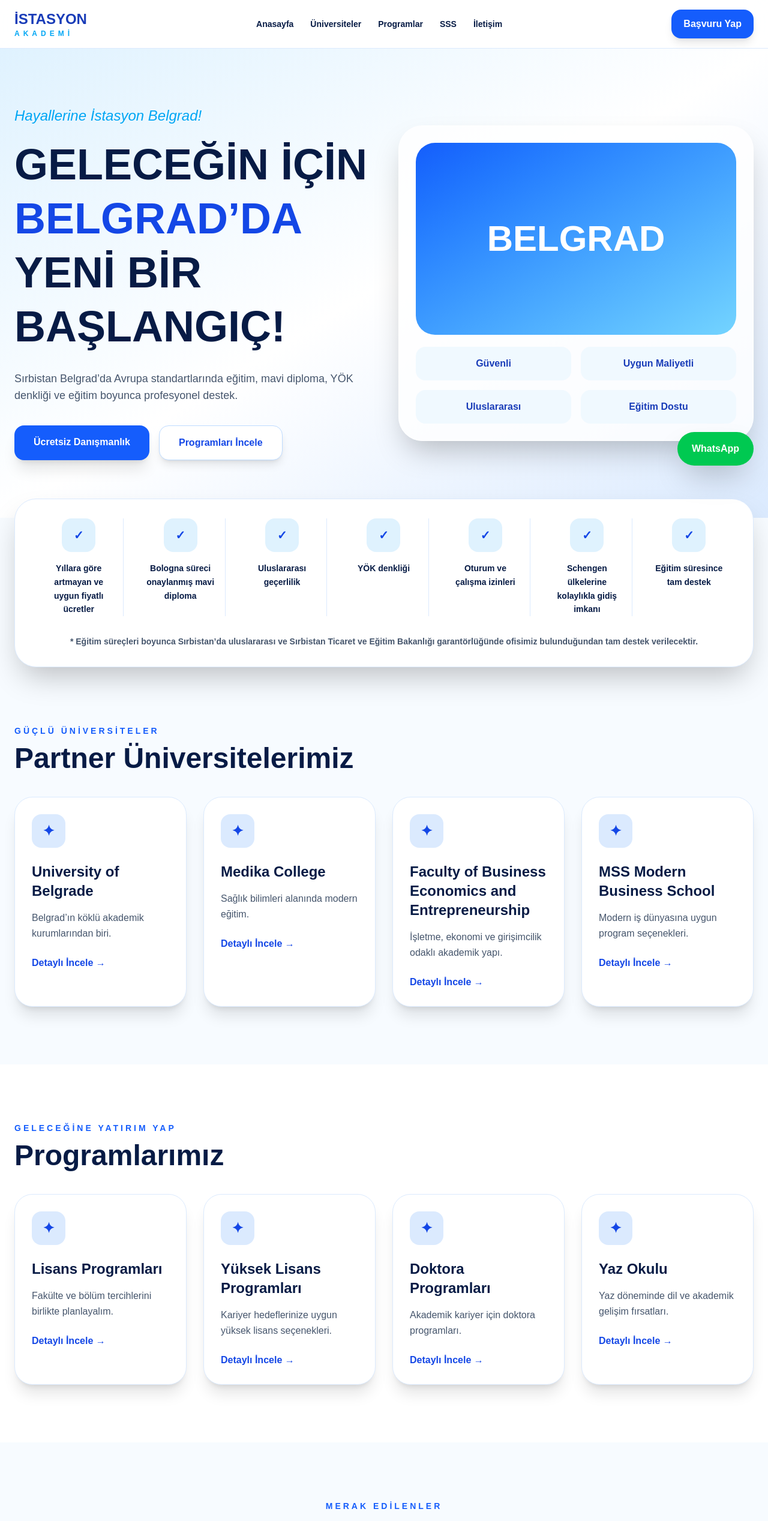
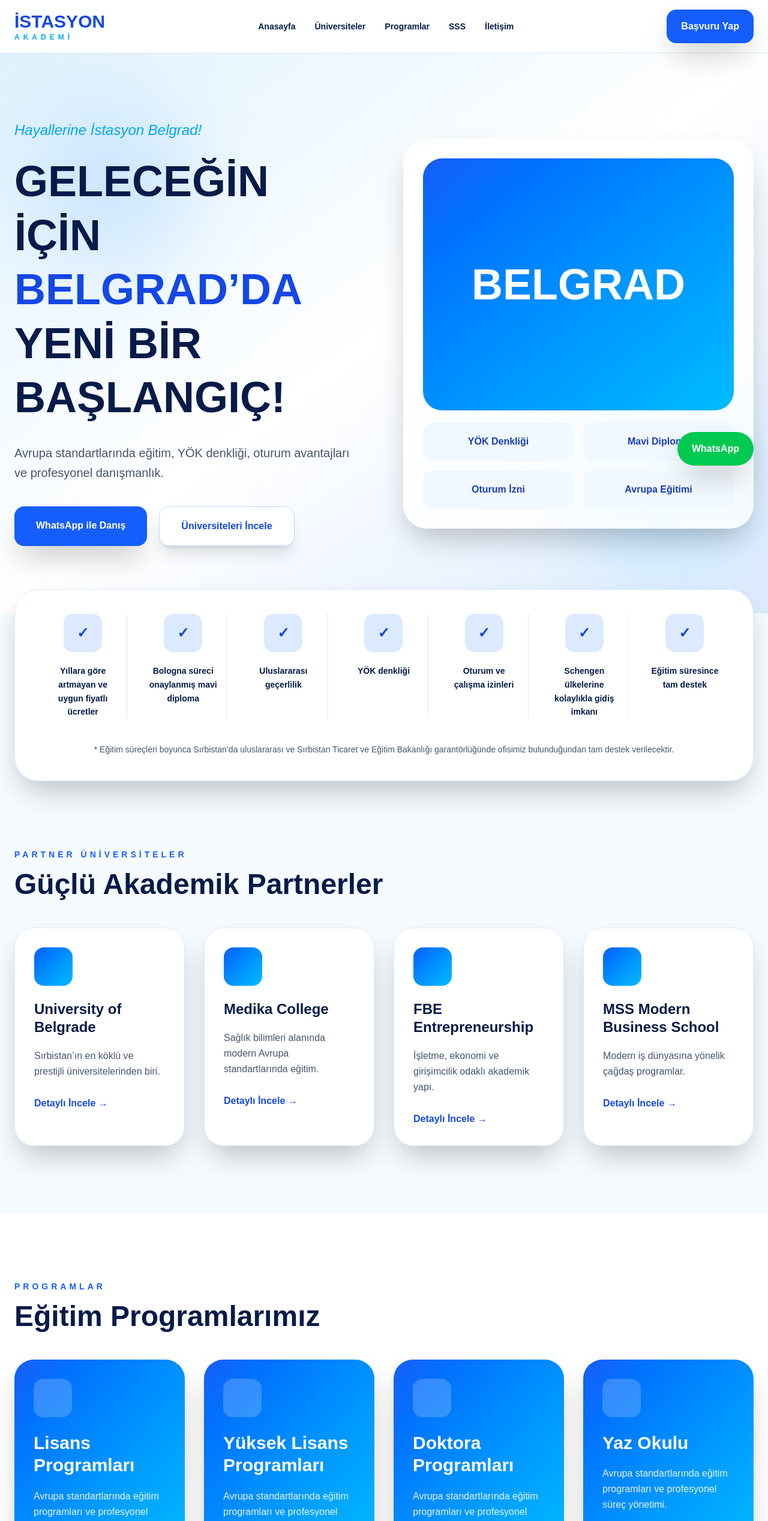
Before and after one commit to aykutkaryeditepe-spec/education-site, a Next.js app: page / in a window 1280 px wide. Shown: the top 2535 px of the page at 60% size. Built offline with nearby package versions, Linux system fonts and the light colour scheme.

Commit message:
premium full redesign

```diff
--- a/app/page.tsx
+++ b/app/page.tsx
@@ -1,4 +1,7 @@
 const phone = "381631673885";
+
+const whatsappMessage =
+  "Merhaba, Belgrad'da eğitim hakkında bilgi almak istiyorum.";
 
 const benefits = [
   "Yıllara göre artmayan ve uygun fiyatlı ücretler",
@@ -10,17 +13,42 @@ const benefits = [
   "Eğitim süresince tam destek",
 ];
 
+const universities = [
+  {
+    title: "University of Belgrade",
+    desc: "Sırbistan’ın en köklü ve prestijli üniversitelerinden biri.",
+  },
+  {
+    title: "Medika College",
+    desc: "Sağlık bilimleri alanında modern Avrupa standartlarında eğitim.",
+  },
+  {
+    title: "FBE Entrepreneurship",
+    desc: "İşletme, ekonomi ve girişimcilik odaklı akademik yapı.",
+  },
+  {
+    title: "MSS Modern Business School",
+    desc: "Modern iş dünyasına yönelik çağdaş programlar.",
+  },
+];
+
 export default function Home() {
   return (
-    <main className="min-h-screen bg-[#f7fbff] text-[#071b45]">
+    <main className="bg-[#f5fbff] text-[#061b49] overflow-hidden">
+
       <header className="sticky top-0 z-50 bg-white/90 backdrop-blur-xl border-b border-blue-100">
         <div className="max-w-7xl mx-auto px-6 py-4 flex items-center justify-between">
+
           <div>
-            <div className="text-2xl font-black text-blue-800">İSTASYON</div>
-            <div className="text-xs tracking-[6px] text-sky-500 font-bold">AKADEMİ</div>
+            <h1 className="text-3xl font-black text-blue-700">
+              İSTASYON
+            </h1>
+            <p className="text-xs tracking-[6px] text-sky-500 font-bold">
+              AKADEMİ
+            </p>
           </div>
 
-          <nav className="hidden lg:flex gap-7 text-sm font-bold">
+          <nav className="hidden lg:flex gap-8 font-bold text-sm">
             <a href="#">Anasayfa</a>
             <a href="#universiteler">Üniversiteler</a>
             <a href="#programlar">Programlar</a>
@@ -28,137 +56,276 @@ export default function Home() {
             <a href="#iletisim">İletişim</a>
           </nav>
 
-          <a href={`https://wa.me/${phone}`} className="bg-blue-600 text-white px-5 py-3 rounded-2xl font-black shadow-lg">
+          <a
+            href={`https://wa.me/${phone}?text=${encodeURIComponent(
+              whatsappMessage
+            )}`}
+            className="bg-blue-600 hover:bg-blue-700 transition text-white px-6 py-4 rounded-2xl font-black shadow-2xl"
+          >
             Başvuru Yap
           </a>
         </div>
       </header>
 
-      <section className="bg-gradient-to-br from-sky-100 via-white to-blue-100">
-        <div className="max-w-7xl mx-auto px-6 py-24 grid lg:grid-cols-2 gap-12 items-center">
+      <section className="relative bg-gradient-to-br from-sky-100 via-white to-blue-100">
+
+        <div className="absolute inset-0 opacity-30">
+          <div className="absolute top-20 left-10 w-72 h-72 bg-blue-300 rounded-full blur-3xl"></div>
+          <div className="absolute bottom-20 right-10 w-72 h-72 bg-sky-300 rounded-full blur-3xl"></div>
+        </div>
+
+        <div className="relative max-w-7xl mx-auto px-6 py-28 grid lg:grid-cols-2 gap-16 items-center">
+
           <div>
-            <p className="text-2xl italic text-sky-500 mb-5">Hayallerine İstasyon Belgrad!</p>
-            <h1 className="text-5xl lg:text-7xl font-black leading-tight">
-              GELECEĞİN İÇİN <span className="block text-blue-700">BELGRAD’DA</span>
+            <p className="text-2xl italic text-sky-500 mb-6">
+              Hayallerine İstasyon Belgrad!
+            </p>
+
+            <h2 className="text-6xl lg:text-7xl leading-tight font-black">
+              GELECEĞİN İÇİN
+              <span className="block text-blue-700">
+                BELGRAD’DA
+              </span>
               YENİ BİR BAŞLANGIÇ!
-            </h1>
-            <p className="mt-7 text-lg text-slate-600 max-w-xl">
-              Sırbistan Belgrad’da Avrupa standartlarında eğitim, mavi diploma,
-              YÖK denkliği ve eğitim boyunca profesyonel destek.
+            </h2>
+
+            <p className="mt-8 text-xl text-slate-600 leading-relaxed max-w-xl">
+              Avrupa standartlarında eğitim, YÖK denkliği,
+              oturum avantajları ve profesyonel danışmanlık.
             </p>
-            <div className="mt-9 flex flex-wrap gap-4">
-              <a href={`https://wa.me/${phone}`} className="bg-blue-600 text-white px-8 py-4 rounded-2xl font-black shadow-xl">
-                Ücretsiz Danışmanlık
+
+            <div className="flex flex-wrap gap-5 mt-10">
+              <a
+                href={`https://wa.me/${phone}?text=${encodeURIComponent(
+                  whatsappMessage
+                )}`}
+                className="bg-blue-600 hover:bg-blue-700 transition text-white px-9 py-5 rounded-2xl font-black shadow-2xl"
+              >
+                WhatsApp ile Danış
               </a>
-              <a href="#programlar" className="bg-white border border-blue-200 text-blue-700 px-8 py-4 rounded-2xl font-black shadow-lg">
-                Programları İncele
+
+              <a
+                href="#universiteler"
+                className="bg-white border border-blue-200 hover:border-blue-400 transition text-blue-700 px-9 py-5 rounded-2xl font-black shadow-xl"
+              >
+                Üniversiteleri İncele
               </a>
             </div>
           </div>
 
-          <div className="bg-white/80 border border-white rounded-[40px] p-7 shadow-2xl">
-            <div className="h-80 rounded-[32px] bg-gradient-to-br from-blue-600 to-sky-300 flex items-center justify-center text-white text-6xl font-black">
+          <div className="bg-white/80 backdrop-blur-xl border border-white rounded-[40px] p-8 shadow-2xl">
+
+            <div className="h-[420px] rounded-[32px] bg-gradient-to-br from-blue-600 to-sky-400 flex items-center justify-center text-white text-7xl font-black shadow-inner">
               BELGRAD
             </div>
+
             <div className="grid grid-cols-2 gap-4 mt-5">
-              <SmallCard title="Güvenli" />
-              <SmallCard title="Uygun Maliyetli" />
-              <SmallCard title="Uluslararası" />
-              <SmallCard title="Eğitim Dostu" />
+              <Mini title="YÖK Denkliği" />
+              <Mini title="Mavi Diploma" />
+              <Mini title="Oturum İzni" />
+              <Mini title="Avrupa Eğitimi" />
             </div>
           </div>
         </div>
       </section>
 
-      <section className="max-w-7xl mx-auto px-6 -mt-8 relative z-10">
-        <div className="bg-white rounded-[36px] shadow-2xl border border-blue-100 p-8">
+      <section className="max-w-7xl mx-auto px-6 -mt-10 relative z-20">
+        <div className="bg-white rounded-[40px] shadow-2xl border border-blue-100 p-10">
+
           <div className="grid md:grid-cols-2 lg:grid-cols-7 gap-5">
+
             {benefits.map((item) => (
-              <div key={item} className="text-center border-r last:border-r-0 border-blue-100 px-3">
-                <div className="mx-auto mb-4 w-14 h-14 rounded-2xl bg-sky-100 text-blue-700 flex items-center justify-center font-black text-xl">✓</div>
-                <p className="font-black text-sm leading-relaxed">{item}</p>
+              <div
+                key={item}
+                className="text-center border-r border-blue-100 last:border-r-0 px-4"
+              >
+                <div className="w-16 h-16 rounded-2xl bg-blue-100 text-blue-700 mx-auto mb-5 flex items-center justify-center text-2xl font-black">
+                  ✓
+                </div>
+
+                <p className="font-black text-sm leading-relaxed">
+                  {item}
+                </p>
               </div>
             ))}
           </div>
-          <p className="text-center text-sm text-slate-600 mt-8 font-semibold">
-            * Eğitim süreçleri boyunca Sırbistan’da uluslararası ve Sırbistan Ticaret ve Eğitim Bakanlığı garantörlüğünde ofisimiz bulunduğundan tam destek verilecektir.
+
+          <p className="text-center text-sm text-slate-600 mt-10 leading-relaxed">
+            * Eğitim süreçleri boyunca Sırbistan’da uluslararası ve
+            Sırbistan Ticaret ve Eğitim Bakanlığı garantörlüğünde
+            ofisimiz bulunduğundan tam destek verilecektir.
           </p>
         </div>
       </section>
 
-      <section id="universiteler" className="max-w-7xl mx-auto px-6 py-24">
-        <p className="text-blue-600 font-black tracking-[4px] text-sm">GÜÇLÜ ÜNİVERSİTELER</p>
-        <h2 className="text-4xl lg:text-5xl font-black mt-3 mb-10">Partner Üniversitelerimiz</h2>
-        <div className="grid md:grid-cols-2 lg:grid-cols-4 gap-7">
-          <Card title="University of Belgrade" text="Belgrad’ın köklü akademik kurumlarından biri." />
-          <Card title="Medika College" text="Sağlık bilimleri alanında modern eğitim." />
-          <Card title="Faculty of Business Economics and Entrepreneurship" text="İşletme, ekonomi ve girişimcilik odaklı akademik yapı." />
-          <Card title="MSS Modern Business School" text="Modern iş dünyasına uygun program seçenekleri." />
+      <section
+        id="universiteler"
+        className="max-w-7xl mx-auto px-6 py-28"
+      >
+        <p className="text-blue-600 font-black tracking-[5px] text-sm">
+          PARTNER ÜNİVERSİTELER
+        </p>
+
+        <h3 className="text-5xl font-black mt-4 mb-12">
+          Güçlü Akademik Partnerler
+        </h3>
+
+        <div className="grid md:grid-cols-2 lg:grid-cols-4 gap-8">
+
+          {universities.map((u) => (
+            <div
+              key={u.title}
+              className="bg-white rounded-[32px] p-8 shadow-2xl border border-blue-100 hover:-translate-y-3 transition duration-300"
+            >
+              <div className="w-16 h-16 rounded-2xl bg-gradient-to-br from-blue-600 to-sky-400 mb-6"></div>
+
+              <h4 className="text-2xl font-black leading-tight">
+                {u.title}
+              </h4>
+
+              <p className="mt-5 text-slate-600 leading-relaxed">
+                {u.desc}
+              </p>
+
+              <button className="mt-7 text-blue-700 font-black">
+                Detaylı İncele →
+              </button>
+            </div>
+          ))}
         </div>
       </section>
 
-      <section id="programlar" className="bg-white py-24">
+      <section
+        id="programlar"
+        className="bg-white py-28"
+      >
         <div className="max-w-7xl mx-auto px-6">
-          <p className="text-blue-600 font-black tracking-[4px] text-sm">GELECEĞİNE YATIRIM YAP</p>
-          <h2 className="text-4xl lg:text-5xl font-black mt-3 mb-10">Programlarımız</h2>
-          <div className="grid md:grid-cols-2 lg:grid-cols-4 gap-7">
-            <Card title="Lisans Programları" text="Fakülte ve bölüm tercihlerini birlikte planlayalım." />
-            <Card title="Yüksek Lisans Programları" text="Kariyer hedeflerinize uygun yüksek lisans seçenekleri." />
-            <Card title="Doktora Programları" text="Akademik kariyer için doktora programları." />
-            <Card title="Yaz Okulu" text="Yaz döneminde dil ve akademik gelişim fırsatları." />
+
+          <p className="text-blue-600 font-black tracking-[5px] text-sm">
+            PROGRAMLAR
+          </p>
+
+          <h3 className="text-5xl font-black mt-4 mb-12">
+            Eğitim Programlarımız
+          </h3>
+
+          <div className="grid md:grid-cols-2 lg:grid-cols-4 gap-8">
+            <Program title="Lisans Programları" />
+            <Program title="Yüksek Lisans Programları" />
+            <Program title="Doktora Programları" />
+            <Program title="Yaz Okulu" />
           </div>
         </div>
       </section>
 
-      <section id="sss" className="max-w-5xl mx-auto px-6 py-24">
-        <p className="text-center text-blue-600 font-black tracking-[4px] text-sm">MERAK EDİLENLER</p>
-        <h2 className="text-center text-4xl lg:text-5xl font-black mt-3 mb-10">Sıkça Sorulan Sorular</h2>
+      <section
+        id="sss"
+        className="max-w-5xl mx-auto px-6 py-28"
+      >
+        <p className="text-center text-blue-600 font-black tracking-[5px] text-sm">
+          SIKÇA SORULAN SORULAR
+        </p>
+
+        <h3 className="text-center text-5xl font-black mt-4 mb-12">
+          Merak Edilenler
+        </h3>
+
         {[
-          "Sırbistan’da eğitim almak için gerekli şartlar nelerdir?",
-          "YÖK denkliği var mı?",
-          "Oturum ve çalışma izinleri nasıl ilerliyor?",
+          "YÖK denkliği mevcut mu?",
+          "Oturum izni alınabiliyor mu?",
+          "Başvuru için hangi belgeler gerekli?",
+          "Ücretler yıllık artıyor mu?",
           "Eğitim dili nedir?",
-          "Başvuru sürecinde hangi belgeler gerekir?",
-        ].map((q) => (
-          <details key={q} className="bg-white border border-blue-100 rounded-2xl p-5 mb-4 shadow">
-            <summary className="font-black cursor-pointer">{q}</summary>
-            <p className="mt-4 text-slate-600">
-              Süreç öğrencinin eğitim seviyesine ve tercih edilen programa göre değerlendirilir. Detaylı bilgi için danışmanlık ekibimizle iletişime geçebilirsiniz.
+        ].map((item) => (
+          <details
+            key={item}
+            className="bg-white rounded-3xl p-6 mb-5 shadow-xl border border-blue-100"
+          >
+            <summary className="cursor-pointer font-black text-lg">
+              {item}
+            </summary>
+
+            <p className="mt-5 text-slate-600 leading-relaxed">
+              Öğrencinin tercih ettiği üniversite ve programa göre
+              süreç değişiklik gösterebilir. Detaylı bilgi için
+              danışmanlık ekibimizle iletişime geçebilirsiniz.
             </p>
           </details>
         ))}
       </section>
 
-      <footer id="iletisim" className="bg-[#031a4a] text-white pt-16 pb-8">
-        <div className="max-w-7xl mx-auto px-6 grid lg:grid-cols-4 gap-10">
+      <footer
+        id="iletisim"
+        className="bg-[#031744] text-white pt-20 pb-10"
+      >
+        <div className="max-w-7xl mx-auto px-6 grid lg:grid-cols-4 gap-12">
+
           <div>
-            <h3 className="text-3xl font-black">İSTASYON AKADEMİ</h3>
-            <p className="mt-4 text-blue-100">Avrupa standartlarında eğitim fırsatları ve profesyonel danışmanlık hizmeti.</p>
+            <h3 className="text-3xl font-black">
+              İSTASYON AKADEMİ
+            </h3>
+
+            <p className="mt-5 text-blue-100 leading-relaxed">
+              Belgrad’da Avrupa standartlarında eğitim danışmanlığı.
+            </p>
           </div>
+
           <div>
-            <h4 className="font-black mb-4">Hızlı Linkler</h4>
-            <p>Anasayfa</p><p>Lisans Programları</p><p>Yüksek Lisans Programları</p><p>Doktora Programları</p><p>Yaz Okulu</p>
+            <h4 className="font-black mb-5">
+              Programlar
+            </h4>
+
+            <div className="space-y-3 text-blue-100">
+              <p>Lisans</p>
+              <p>Yüksek Lisans</p>
+              <p>Doktora</p>
+              <p>Yaz Okulu</p>
+            </div>
           </div>
+
           <div>
-            <h4 className="font-black mb-4">Yasal</h4>
-            <p>KVKK Aydınlatma Metni</p><p>Gizlilik Politikası</p><p>Çerez Politikası</p><p>Kullanım Koşulları</p>
+            <h4 className="font-black mb-5">
+              Yasal
+            </h4>
+
+            <div className="space-y-3 text-blue-100">
+              <p>KVKK</p>
+              <p>Gizlilik Politikası</p>
+              <p>Çerez Politikası</p>
+              <p>Kullanım Koşulları</p>
+            </div>
           </div>
+
           <div>
-            <h4 className="font-black mb-4">İletişim</h4>
-            <p className="text-xl font-black">+381 63 1673885</p>
-            <a href={`https://wa.me/${phone}`} className="inline-block mt-5 bg-green-500 px-7 py-4 rounded-2xl font-black">
-              WhatsApp ile Yazın
+            <h4 className="font-black mb-5">
+              İletişim
+            </h4>
+
+            <p className="text-2xl font-black">
+              +381 63 1673885
+            </p>
+
+            <a
+              href={`https://wa.me/${phone}?text=${encodeURIComponent(
+                whatsappMessage
+              )}`}
+              className="inline-block mt-6 bg-green-500 hover:bg-green-600 transition px-8 py-4 rounded-2xl font-black"
+            >
+              WhatsApp Yaz
             </a>
           </div>
         </div>
-        <div className="max-w-7xl mx-auto px-6 mt-12 pt-6 border-t border-white/10 text-blue-100 text-sm">
+
+        <div className="max-w-7xl mx-auto px-6 border-t border-white/10 mt-12 pt-8 text-blue-100 text-sm">
           © 2026 İstasyon Akademi. Tüm hakları saklıdır.
         </div>
       </footer>
 
       <a
-        href={`https://wa.me/${phone}`}
-        className="fixed right-6 bottom-6 z-50 bg-green-500 text-white px-6 py-4 rounded-full shadow-2xl font-black"
+        href={`https://wa.me/${phone}?text=${encodeURIComponent(
+          whatsappMessage
+        )}`}
+        className="fixed bottom-6 right-6 z-50 bg-green-500 hover:bg-green-600 transition text-white px-6 py-4 rounded-full shadow-2xl font-black"
       >
         WhatsApp
       </a>
@@ -166,17 +333,26 @@ export default function Home() {
   );
 }
 
-function SmallCard({ title }: { title: string }) {
-  return <div className="bg-sky-50 rounded-2xl p-4 text-center font-black text-blue-800">{title}</div>;
-}
-
-function Card({ title, text }: { title: string; text: string }) {
+function Mini({ title }: { title: string }) {
   return (
-    <div className="bg-white rounded-[30px] p-7 border border-blue-100 shadow-xl hover:-translate-y-2 transition">
-      <div className="w-14 h-14 rounded-2xl bg-blue-100 text-blue-700 flex items-center justify-center text-2xl font-black mb-6">✦</div>
-      <h3 className="text-2xl font-black">{title}</h3>
-      <p className="mt-4 text-slate-600 leading-relaxed">{text}</p>
-      <button className="mt-6 text-blue-700 font-black">Detaylı İncele →</button>
+    <div className="bg-sky-50 rounded-2xl p-5 text-center font-black text-blue-800">
+      {title}
     </div>
   );
 }
+
+function Program({ title }: { title: string }) {
+  return (
+    <div className="bg-gradient-to-br from-blue-600 to-sky-400 text-white rounded-[32px] p-8 shadow-2xl hover:-translate-y-3 transition">
+      <div className="w-16 h-16 rounded-2xl bg-white/20 mb-6"></div>
+
+      <h4 className="text-3xl font-black leading-tight">
+        {title}
+      </h4>
+
+      <p className="mt-5 text-white/90 leading-relaxed">
+        Avrupa standartlarında eğitim programları ve profesyonel süreç yönetimi.
+      </p>
+    </div>
+  );
+}
```
